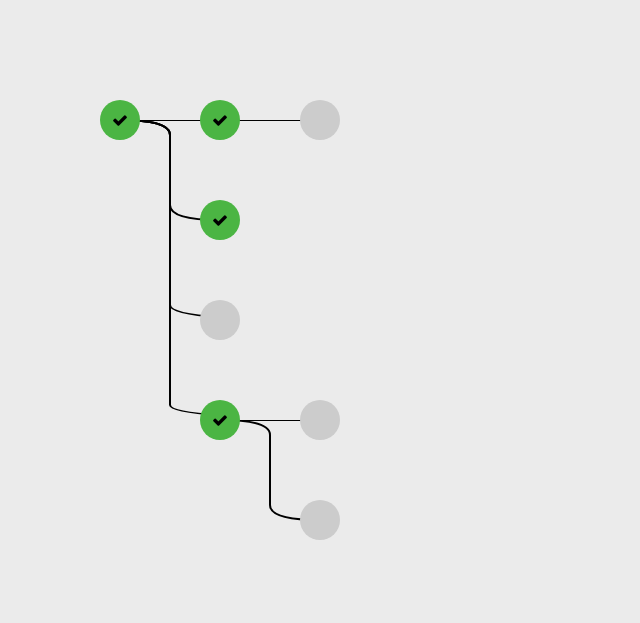
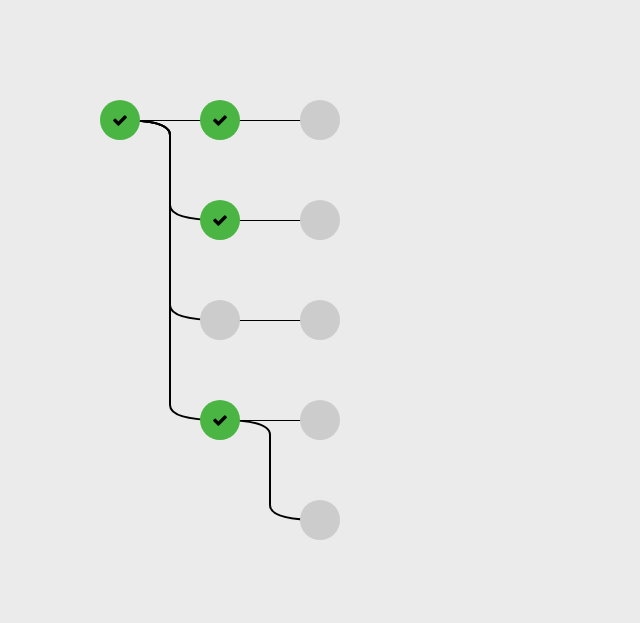
Before and after one commit to lorenzadomat/multi-step-progress-bar, a website built with Parcel: page index.html in a window 1280 px wide. Shown: the whole page, without its empty margins (0-640 px from the left). Built offline with nearby package versions, Linux system fonts and the light colour scheme.

Commit message:
Fixed SVG bug and added README.md

```diff
--- a/main.js
+++ b/main.js
@@ -1,9 +1,8 @@
 import ProgressBar from './modules/ProgressBar.js';
 
 
-const container = document.getElementById('container');
 const progressBar = new ProgressBar({
-    parent: container,
+    parent: document.getElementById('container'),
     style: {
         showOuterText: false
     },
@@ -61,6 +60,18 @@ const progressBar = new ProgressBar({
             innerText: '4',
             outerText: 'fourth',
             parent: '6'
+        },
+        {
+            id: '9',
+            innerText: '4',
+            outerText: 'fourth',
+            parent: '4'
+        },
+        {
+            id: '10',
+            innerText: '4',
+            outerText: 'fourth',
+            parent: '5'
         }
     ]
 });
--- a/modules/Nodes.js
+++ b/modules/Nodes.js
@@ -112,7 +112,7 @@ export class DefaultNode {
                     left: -80px;
                 `;
                 svg.appendChild(createSVGElement('path', {
-                    d: `M 0 0 Q 50 0 50 15 L 50 ${topDifference - 15} Q 50 ${topDifference} ${topDifference} ${topDifference}`,
+                    d: `M 0 0 Q 50 0 50 15 L 50 ${topDifference - 15} Q 50 ${topDifference} 100 ${topDifference}`,
                     class: 'dtc-canvas-path'
                 }));
             }
```
Also changed, not shown: index.html (+0 -7 lines), README.md (added).
